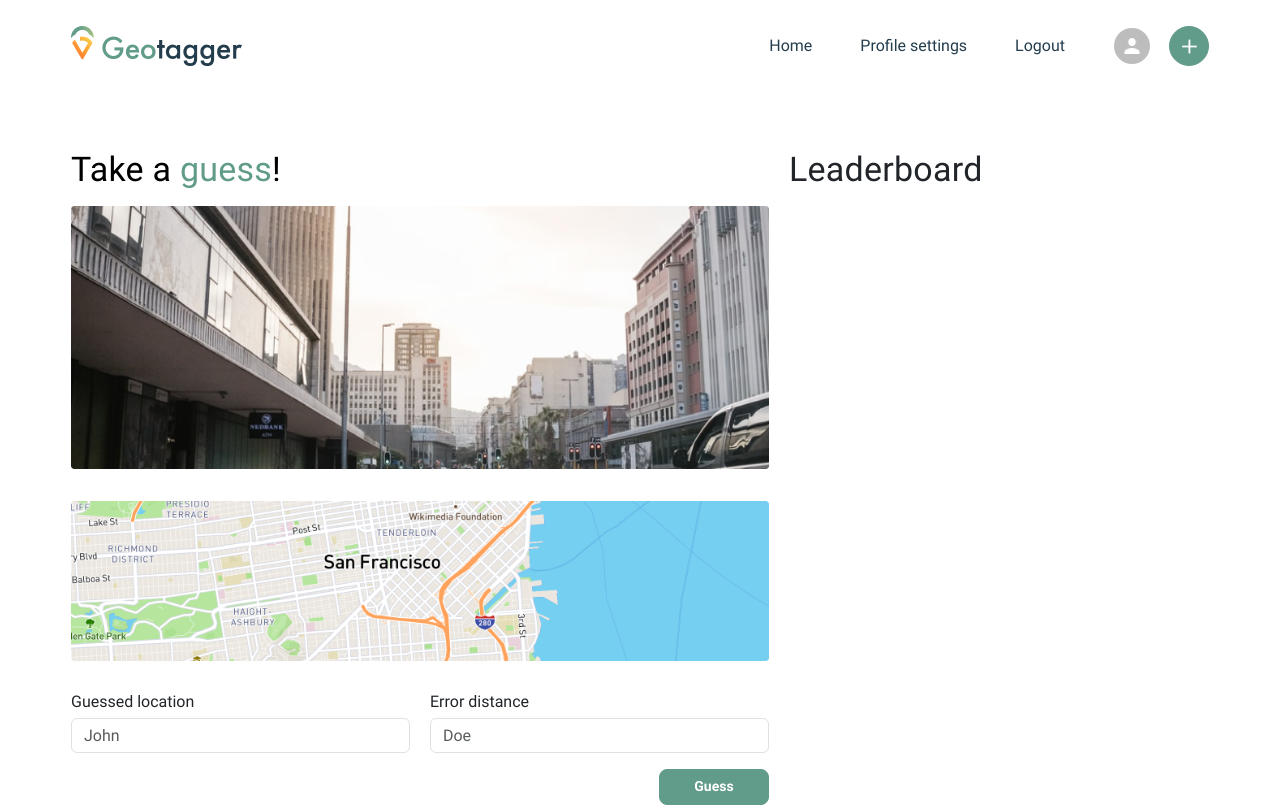
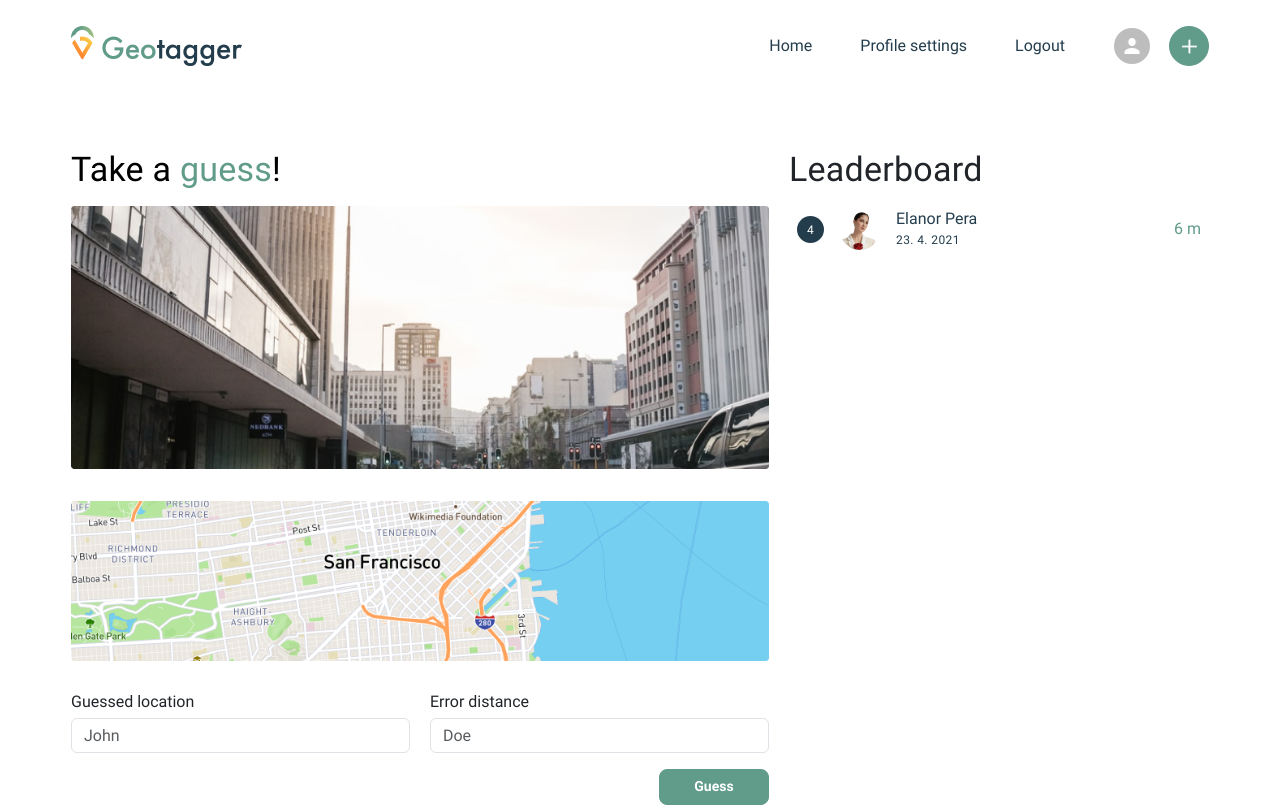
Before and after one commit to Jetrca92/geotagger-frontend, a React (Create React App) app: page / in a window 1280 px wide. Shown: the top 807 px of the page. Built offline with nearby package versions, Linux system fonts and the light colour scheme.

Commit message:
Complete leaderbord styling

```diff
--- a/src/components/activity-log/ActivitiesTable.tsx
+++ b/src/components/activity-log/ActivitiesTable.tsx
@@ -87,7 +87,9 @@
           <tr className={styles.locationTableBodyRow}>
             <td className={styles.userTableBody}>
               <div className={styles.userTableBodyFlex}>
-                <UserAvatar avatarSrc={sampleAvatar} />
+                <div className={styles.userAvatar}>
+                  <UserAvatar avatarSrc={sampleAvatar} />
+                </div>
                 <div className={styles.fullTableWidthCenter}>John Doe</div>
               </div>
             </td>
--- a/src/components/auth/SignupForm.tsx
+++ b/src/components/auth/SignupForm.tsx
@@ -22,7 +22,9 @@
       </div>
       <Form>
         <Form.Group className={styles.formGroupCentered}>
-          <UserAvatar />
+          <div className={styles.emptyAvatar}>
+            <UserAvatar />
+          </div>
         </Form.Group>
 
         <Form.Group className={styles.formGroup}>
--- a/src/components/location/LeaderboardComponent.tsx
+++ b/src/components/location/LeaderboardComponent.tsx
@@ -1,6 +1,9 @@
+import UserAvatar from 'components/ui/icons/UserAvatar'
 import { FC } from 'react'
-import { Container } from 'react-bootstrap'
+import { Container, ListGroup } from 'react-bootstrap'
 import styles from 'styles/scss/location.module.scss'
+import sampleAvatar from 'styles/images/sample-avatar.png'
+import UserRankingIcon from './UserRankingIcon'
 
 interface Props {
   location: number
@@ -10,6 +13,24 @@
   return (
     <Container className={styles.leaderboardContainer}>
       <h4 className={styles.takeGuessTitle}>Leaderboard</h4>
+      <ListGroup className={styles.leaderboardList}>
+        <ListGroup.Item className={styles.leaderboardListItem}>
+          <div className={styles.leaderboardUserDetailsDiv}>
+            <UserRankingIcon ranking={4} />
+
+            <div className={styles.leaderboardUserDetails}>
+              <div className={styles.leaderboardUserAvatar}>
+                <UserAvatar avatarSrc={sampleAvatar} />
+              </div>
+              <div className={styles.userNameSurnameDate}>
+                <div className={styles.userNameSurname}>Elanor Pera</div>
+                <div className={styles.userGuessDate}>23. 4. 2021</div>
+              </div>
+            </div>
+          </div>
+          <div className={styles.guessDistance}>6 m</div>
+        </ListGroup.Item>
+      </ListGroup>
     </Container>
   )
 }
--- /dev/null
+++ b/src/components/location/UserRankingIcon.tsx
@@ -0,0 +1,31 @@
+import { FC } from 'react'
+import styles from 'styles/scss/location.module.scss'
+
+interface Props {
+  ranking: number
+}
+
+const UserRankingIcon: FC<Props> = ({ ranking }) => {
+  let rankingClass
+
+  switch (ranking) {
+    case 1:
+      rankingClass = 'First'
+      break
+    case 2:
+      rankingClass = 'Second'
+      break
+    case 3:
+      rankingClass = 'Third'
+      break
+    default:
+      rankingClass = 'NonPodium'
+  }
+  return (
+    <div className={styles[`userRankingIconDiv${rankingClass}`]}>
+      <div className={styles.userRankingIconNumber}>{ranking}</div>
+    </div>
+  )
+}
+
+export default UserRankingIcon
--- a/src/styles/scss/activity-log.module.scss
+++ b/src/styles/scss/activity-log.module.scss
@@ -112,3 +112,8 @@
   line-height: 18.75px;
   text-align: center;
 }
+
+.userAvatar {
+  width: 64px;
+  height: 64px;
+}
--- a/src/styles/scss/auth.module.scss
+++ b/src/styles/scss/auth.module.scss
@@ -211,9 +211,8 @@
 }
 
 .userAvatar {
-  width: 64px;
-  height: 64px;
-  padding: 8px;
+  width: 100%;
+  height: 100%;
   border-radius: 64px;
 }
 
--- a/src/styles/scss/location.module.scss
+++ b/src/styles/scss/location.module.scss
@@ -116,3 +116,100 @@
   flex-direction: column;
   gap: 16px;
 }
+
+.leaderboardList {
+  width: 420px;
+}
+
+.leaderboardListItem {
+  height: 48px;
+  border: none;
+  display: flex;
+  align-items: center;
+  justify-content: space-between;
+  padding: 4px 8px;
+}
+
+.leaderboardUserDetailsDiv {
+  width: 199px;
+  height: 40px;
+  display: flex;
+  align-items: center;
+  gap: 16px;
+}
+
+.leaderboardUserDetails {
+  display: flex;
+  gap: 16px;
+}
+
+.userNameSurnameDate {
+  display: flex;
+  flex-direction: column;
+  gap: 4px;
+  color: #233d4d;
+}
+
+.userNameSurname {
+  font-size: 16px;
+  font-weight: 400;
+  line-height: 18.75px;
+}
+
+.userGuessDate {
+  font-size: 12px;
+  font-weight: 400;
+  line-height: 14.06px;
+  letter-spacing: 0.4px;
+}
+
+.userRankingIconDiv {
+  width: 27px;
+  height: 27px;
+  padding: 10px;
+  border-radius: 30px;
+  display: flex;
+  justify-content: center;
+  align-items: center;
+}
+
+.userRankingIconDivFirst {
+  @extend .userRankingIconDiv;
+  background: linear-gradient(41.75deg, #fe7f2d 22.78%, #fcca46 87.18%);
+}
+
+.userRankingIconDivSecond {
+  @extend .userRankingIconDiv;
+  background: linear-gradient(41.75deg, #d8d8d8 22.78%, #999999 87.18%);
+}
+
+.userRankingIconDivThird {
+  @extend .userRankingIconDiv;
+  background: linear-gradient(41.75deg, #956956 22.78%, #d79376 87.18%);
+}
+
+.userRankingIconDivNonPodium {
+  @extend .userRankingIconDiv;
+  background: #233d4d;
+}
+
+.userRankingIconNumber {
+  color: #ffffff;
+  font-size: 12px;
+  font-weight: 400;
+  line-height: 14.06px;
+  letter-spacing: 0.4px;
+}
+
+.leaderboardUserAvatar {
+  width: 40px;
+  height: 40px;
+}
+
+.guessDistance {
+  text-align: end;
+  color: #619b8a;
+  font-size: 16px;
+  font-weight: 400;
+  line-height: 18.75px;
+}
```
